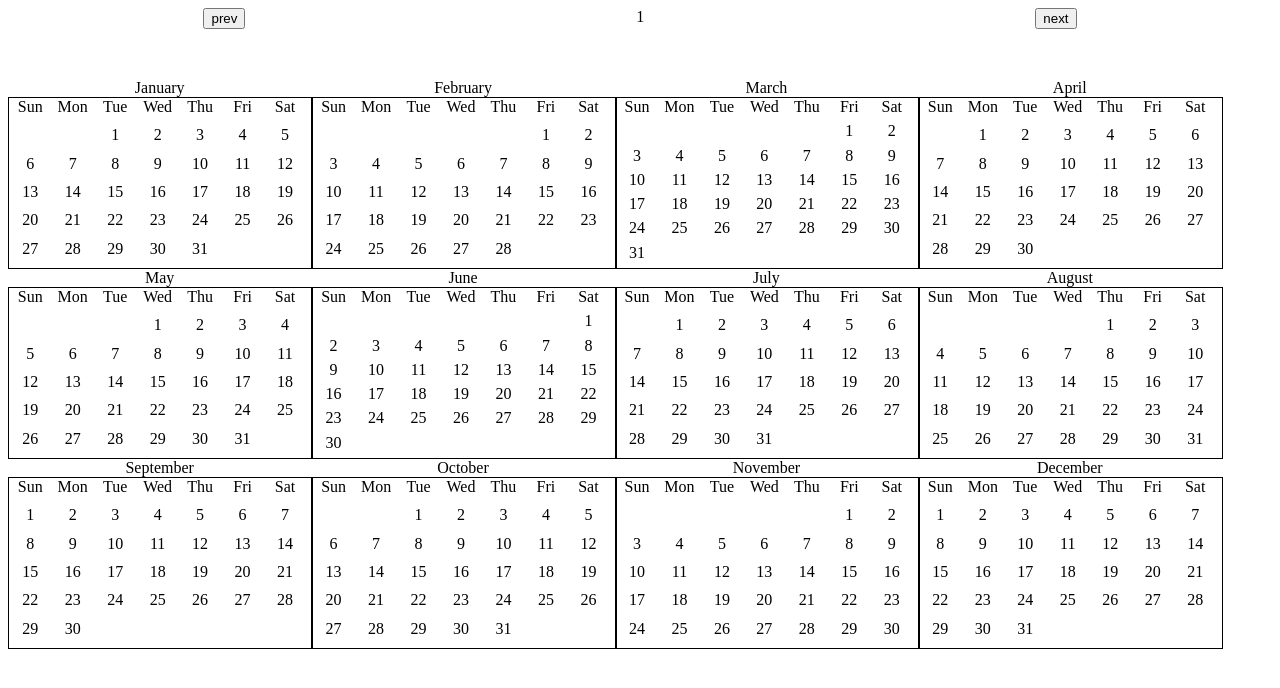
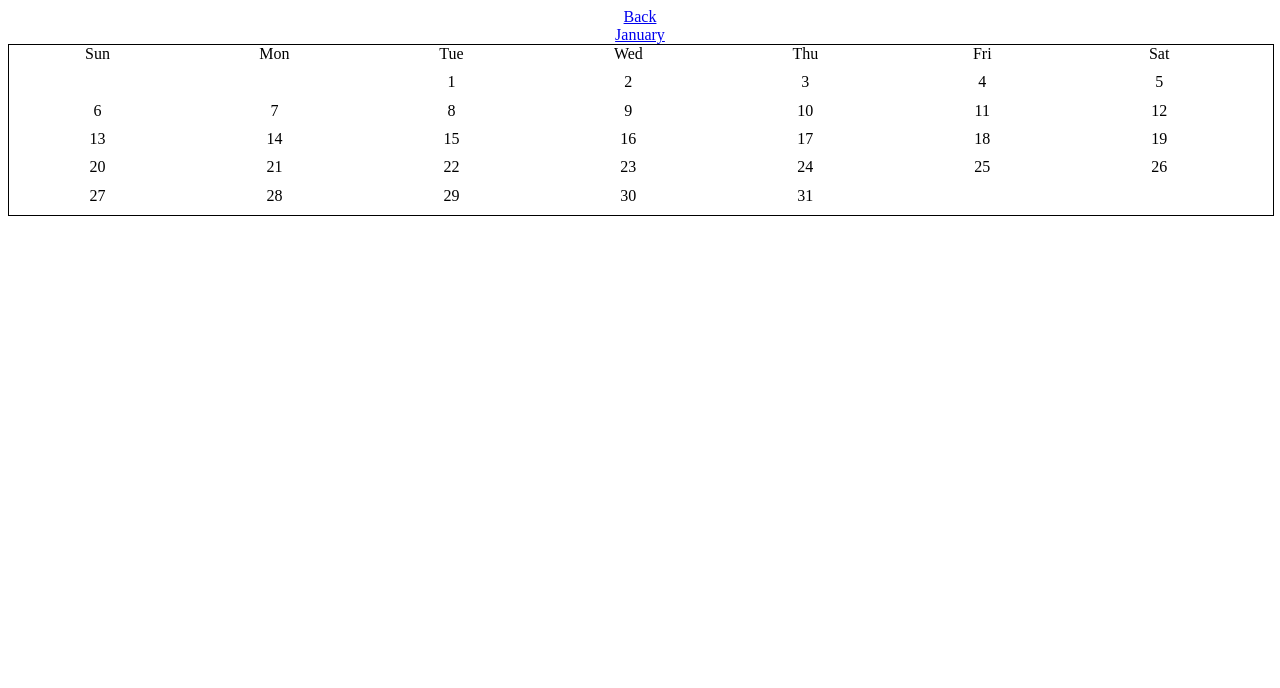
Before and after one commit to InnaStanislavskaya/calendar, a React (Create React App) app: page /year/1/month/1 in a window 1280 px wide. Shown: the top 688 px of the page. Built offline with nearby package versions, Linux system fonts and the light colour scheme.

Commit message:
add route "/year/:yearNumber/month/:monthNumber"

```diff
--- a/src/App/App.js
+++ b/src/App/App.js
@@ -1,4 +1,6 @@
-import { Route, Switch, useHistory } from 'react-router';
+import { Redirect, Route, Switch, useHistory } from 'react-router';
+import { Link } from 'react-router-dom';
+import { Month } from '../components';
 import { Year } from '../components/Year';
 import './App.css';
 
@@ -13,9 +15,20 @@ export function App() {
   return (
     <div className="App">
       <Switch>
+        <Route path="/year/:yearNumber/month/:monthNumber" render={(props) => (
+          <>
+            <Link to="">Back</Link>
+            <Month year ={Number(props.match.params.yearNumber)} month={Number(props.match.params.monthNumber)}></Month>
+          </>
+        )}/>
+
         <Route path="/year/:yearNumber" render={(props) => (
           <Year year ={props.match.params.yearNumber} onYearChange={handleYearChange}></Year>
         )}/>
+
+        <Route path="/">
+          <Redirect to={`/year/${new Date().getFullYear()}`}></Redirect>
+        </Route>
       </Switch>
     </div>
   );
--- a/src/components/Month.jsx
+++ b/src/components/Month.jsx
@@ -1,3 +1,4 @@
+import { Link } from 'react-router-dom';
 import { Day } from './Day';
 
 const DAYS_IN_WEEK = 7;
@@ -39,7 +40,9 @@ export const Month = ({ year, month }) => {
 
     return (
         <div className ='month'>
-            <div className='month-name'>{monthName}</div>
+            <Link to={`/year/${year}/month/${month}`}>
+                <div className='month-name'>{monthName}</div>
+            </Link>
             <div className='dayList'>
                 {days.map((day, index) => <Day key={index} day={day.label}/>)}
             </div>
```
